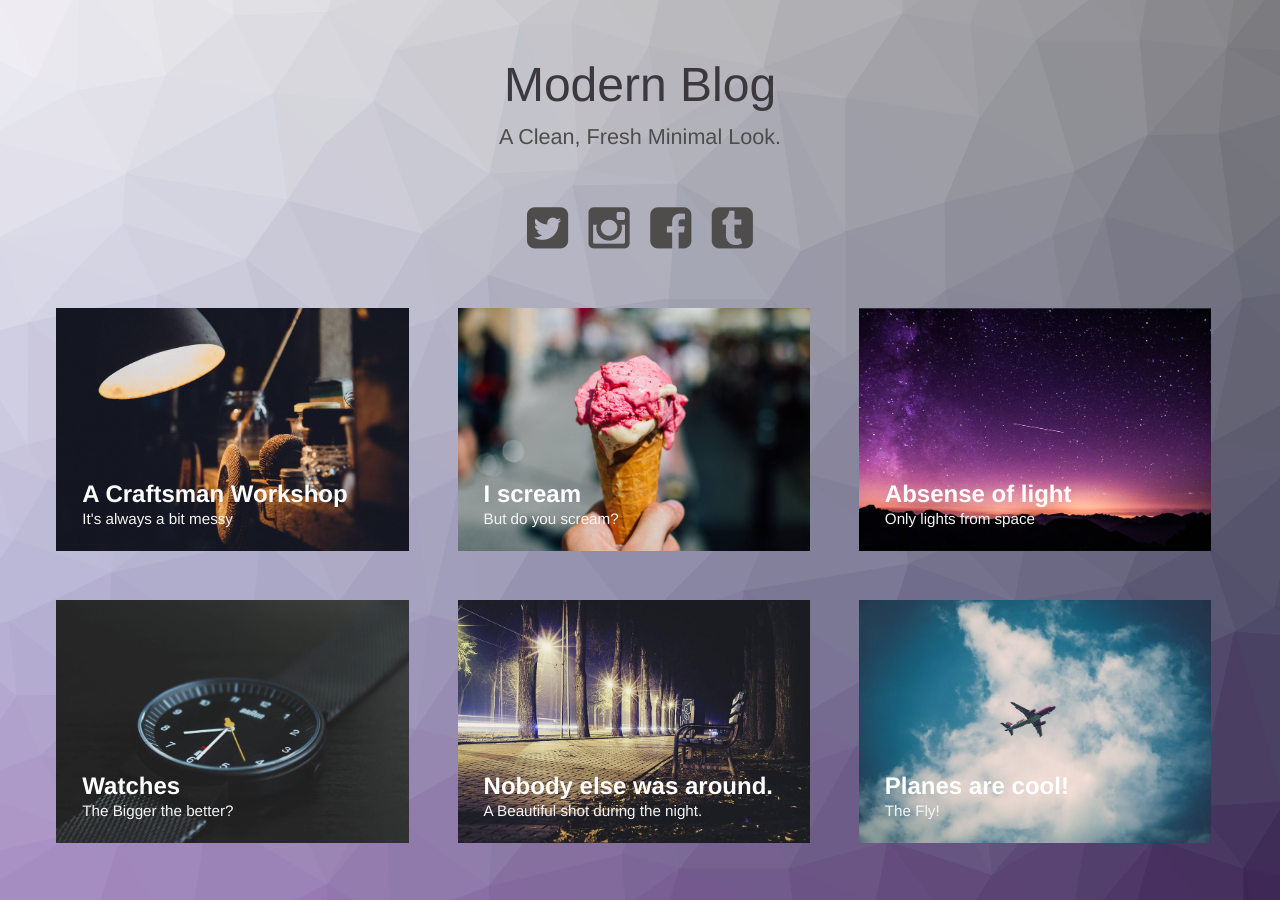
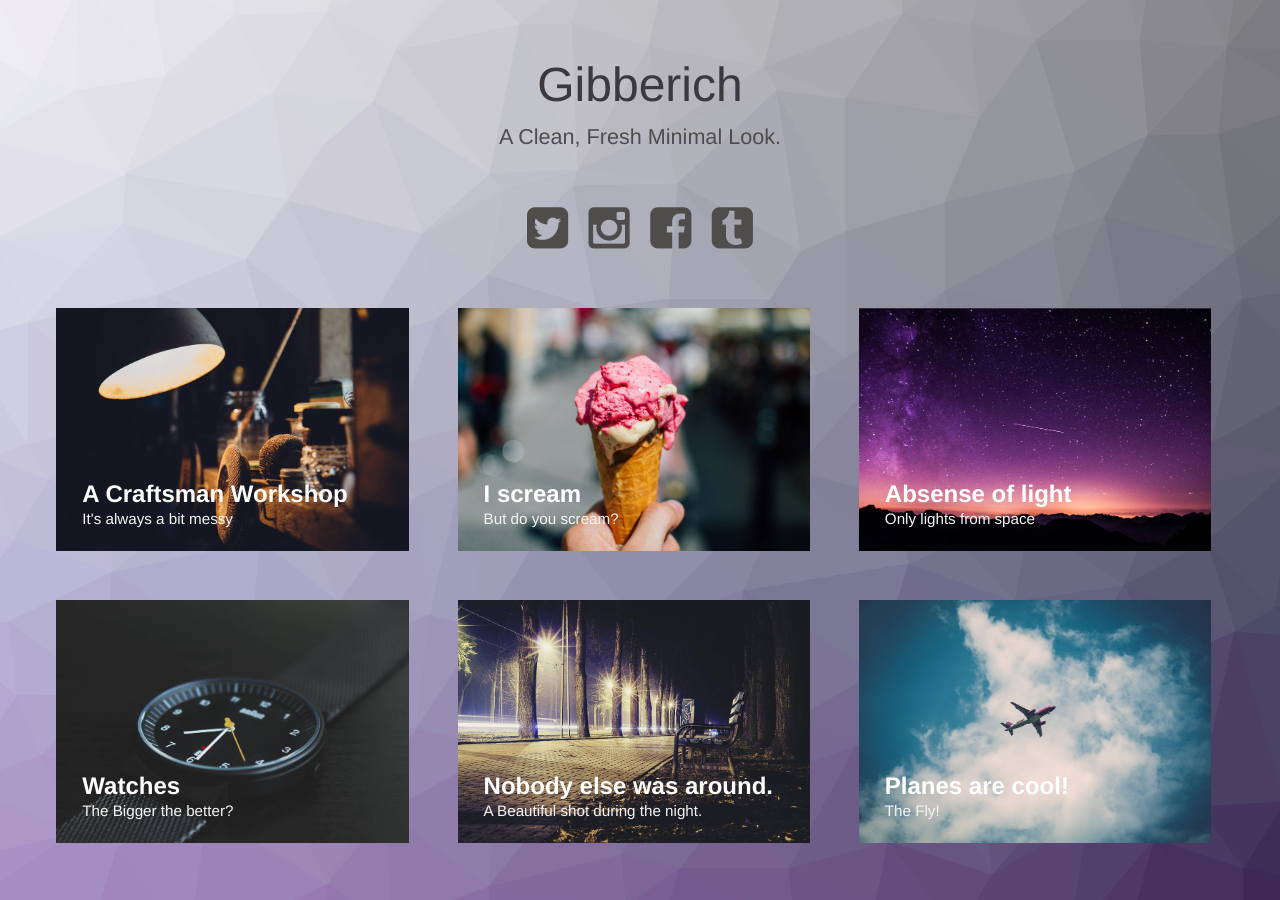
Before and after one commit to akshayelangovan/akshayelangovan.github.io, a Jekyll site: the page built from index.html, in a window 1280 px wide. Built offline with Jekyll 4.4.1, drawn with Linux system fonts in a browser that asks for light colours.

Commit message:
Changed Heading

```diff
--- a/index.html
+++ b/index.html
@@ -28,7 +28,7 @@
 <body class="body">
 <div class="container">
     <header class="header">
-        <h1>Modern Blog<span>A Clean, Fresh Minimal Look.</span></h1>
+        <h1>Gibberich<span>A Clean, Fresh Minimal Look.</span></h1>
         <nav class="links">
             <a href="#"><i class="fa fa-twitter-square fa-3x"></i></a>
             <a href="#"><i class="fa fa-instagram fa-3x"></i></a>
```
